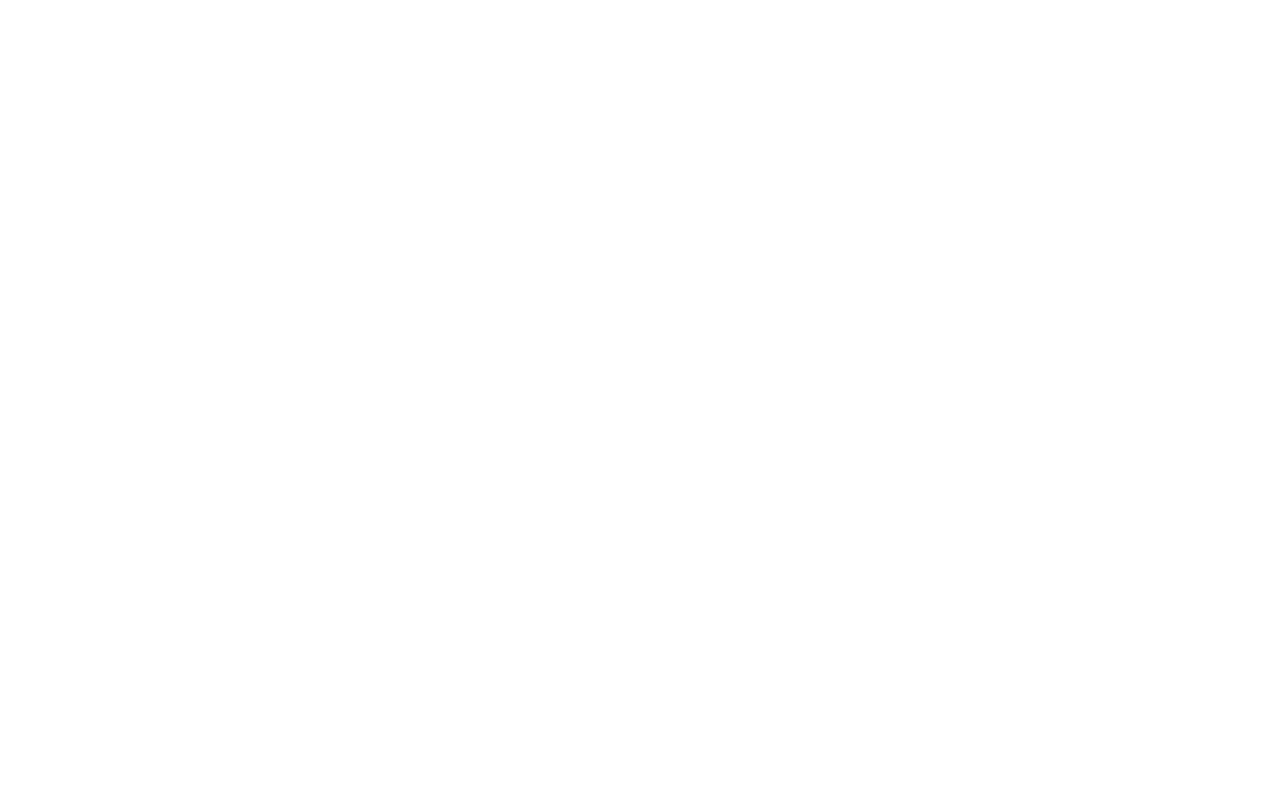
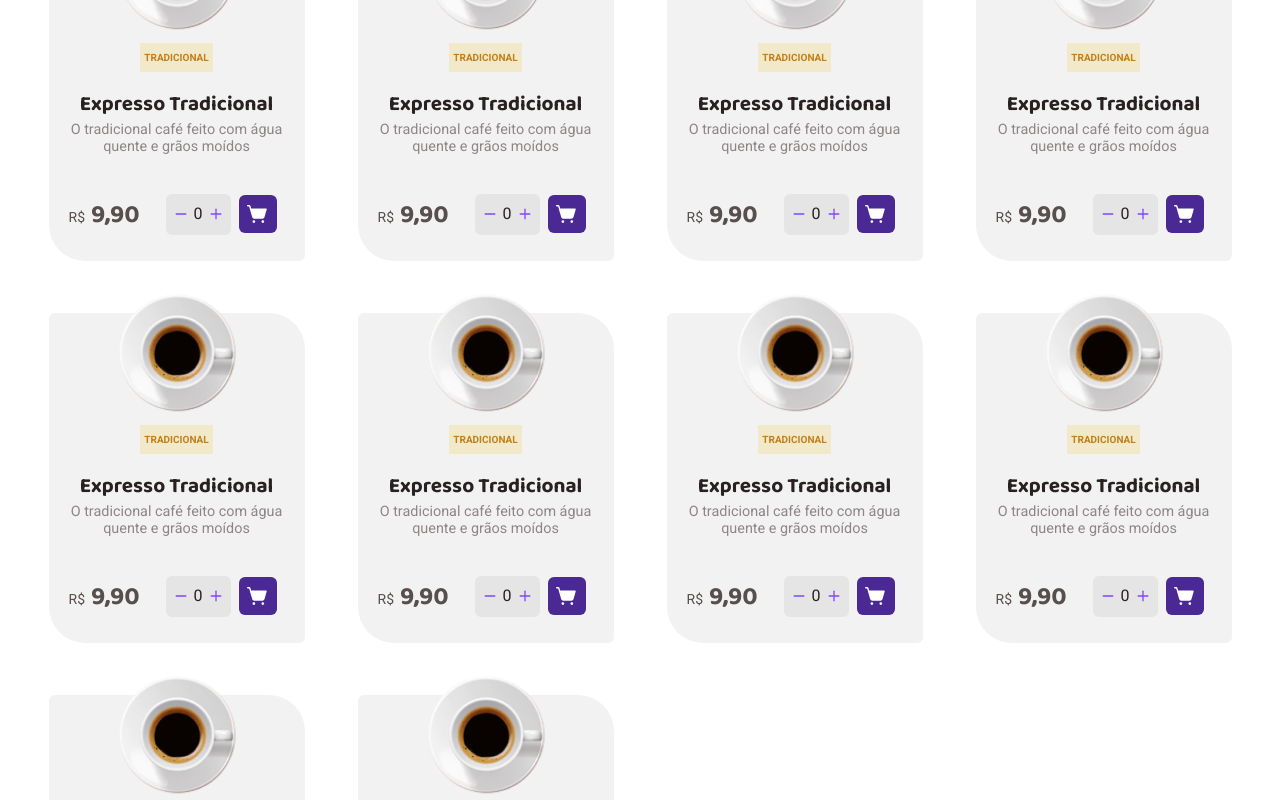
Before and after one commit to MarcosPotato/coffe-delivery, a React (Vite) app: page / in a window 1280 px wide. Shown: the part 820-1620 px from the top of the page. Before the commit the page ends 800 px from the top, so only its background shows below. Built offline with nearby package versions, Linux system fonts and the light colour scheme.

Commit message:
Finalizando Landing Page

```diff
--- /dev/null
+++ b/src/components/CoffeeCard/index.tsx
@@ -0,0 +1,32 @@
+import { Heading } from "../Heading"
+import { Text } from "../Text"
+import { SelectQuantity } from "../SelectQuantity"
+import { CartButton } from "../Buttons/CartButton"
+
+import { CardActions, Container, Price } from "./style"
+import CoffeImage from '../../assets/images/coffees/traditional-express.png'
+
+export const CoffeeCard: React.FC = () => {
+    return(
+        <Container>
+            <img src={ CoffeImage } alt="traiditonal-express" />
+            <span>TRADICIONAL</span>
+
+            <Heading size="medium">
+                Expresso Tradicional
+            </Heading>
+            <Text size="medium" type="label">
+                O tradicional café feito com água quente e grãos moídos
+            </Text>
+
+            <CardActions>
+                <Price>
+                    <span>R$</span>
+                    <Text size="3-xl">9,90</Text>
+                </Price>
+                <SelectQuantity />
+                <CartButton action="add" />
+            </CardActions>
+        </Container>
+    )
+}
--- /dev/null
+++ b/src/components/CoffeeCard/style.ts
@@ -0,0 +1,63 @@
+import styled from "styled-components";
+
+export const Container = styled.div`
+    width: 256px;
+    padding: 20px;
+    margin-top: 20px;
+    border-radius: 6px 36px 6px 36px;
+    background-color: ${ props => props.theme["base-card"] };
+    display: flex;
+    flex-direction: column;
+    align-items: center;
+    text-align: center;
+
+    img{
+        margin-top: -40px;
+        width: 120px;
+        margin-bottom: 12px;
+    }
+
+    > span{
+        padding: 8px 4px;
+        background-color: ${ props => props.theme["yellow-light"] };
+        margin-bottom: 16px;
+
+        font-family: 'Roboto', sans-serif;
+        font-style: normal;
+        font-weight: 700;
+        font-size: 10px;
+        line-height: 130%;
+        text-transform: uppercase;
+        color: ${ props => props.theme["yellow-dark"] };
+    }
+`
+
+export const CardActions = styled.div`
+    width: 100%;
+    margin-top: 32px;
+    display: flex;
+    flex-direction: row;
+    align-items: center;
+`
+
+export const Price = styled.div`
+    flex: 1;
+    display: flex;
+    flex-direction: row;
+    align-items: flex-end;
+    gap: 6px;
+
+    span{
+        padding-bottom: 8px;
+        font-family: 'Roboto', sans-serif;
+        font-style: normal;
+        font-weight: 400;
+        font-size: 14px;
+        line-height: 130%;
+        color: ${ props => props.theme["base-text"] };
+    }
+
+    p{
+        font-family: 'Baloo 2', sans-serif !important;
+    }
+`
--- a/src/components/SelectQuantity/style.ts
+++ b/src/components/SelectQuantity/style.ts
@@ -3,7 +3,7 @@ import styled from 'styled-components'
 export const Container = styled.div`
     width: min-content;
     border-radius: 6px;
-    padding: 8px;
+    padding: 10px 8px;
     display: flex;
     justify-content: space-around;
     align-items: center;
--- /dev/null
+++ b/src/pages/home/components/CoffeesList/index.tsx
@@ -0,0 +1,23 @@
+import { CoffeeCard } from "../../../../components/CoffeeCard"
+import { Heading } from "../../../../components/Heading"
+import { Container, List } from "./style"
+
+export const CoffeesList: React.FC = () => {
+    return(
+        <Container>
+            <Heading size="large">Nossos Cafés</Heading>
+            <List>
+                <CoffeeCard />
+                <CoffeeCard />
+                <CoffeeCard />
+                <CoffeeCard />
+                <CoffeeCard />
+                <CoffeeCard />
+                <CoffeeCard />
+                <CoffeeCard />
+                <CoffeeCard />
+                <CoffeeCard />
+            </List>
+        </Container>
+    )
+}
--- /dev/null
+++ b/src/pages/home/components/CoffeesList/style.ts
@@ -0,0 +1,26 @@
+import styled from "styled-components";
+
+export const Container = styled.div`
+    width: 100%;
+    padding: 18px;
+    margin-bottom: 160px;
+
+    @media (max-width: 1100px){
+        > h1{
+            text-align: center;
+        }
+    }
+`
+
+export const List = styled.div`
+    width: 100%;
+    margin-top: 34px;
+    display: grid;
+    grid-template-columns: repeat(auto-fill, minmax(260px, 1fr));
+    row-gap: 32px;
+    gap: 32px;
+
+    > div{
+        justify-self: center;
+    }
+`
--- a/src/pages/home/components/Intro/style.ts
+++ b/src/pages/home/components/Intro/style.ts
@@ -24,11 +24,11 @@ export const Container = styled.div`
     align-items: center;
     gap: 100px;
     position: relative;
-    background: url(${BgImage});
+    /* background: url(${BgImage});
 
     background-repeat: no-repeat;
     background-position: center center;
-    background-size: cover;
+    background-size: cover; */
 
     @media (max-width: 1100px){
         max-width: 700px;
--- a/src/pages/home/index.tsx
+++ b/src/pages/home/index.tsx
@@ -1,3 +1,4 @@
+import { CoffeesList } from "./components/CoffeesList"
 import { Intro } from "./components/Intro"
 
 import { Container } from "./style"
@@ -6,6 +7,7 @@ export const Home: React.FC = () => {
     return(
         <Container>
             <Intro />
+            <CoffeesList/>
         </Container>
     )
 }
--- a/src/pages/home/style.ts
+++ b/src/pages/home/style.ts
@@ -1,10 +1,7 @@
 import styled from "styled-components";
-
-import Background from '../../assets/images/background.png'
 
 export const Container = styled.div`
     width: 100%;
     display: flex;
     flex-direction: column;
-    align-items: center;
 `
```
Also changed, not shown: src/assets/images/coffees/traditional-express.png (added).
